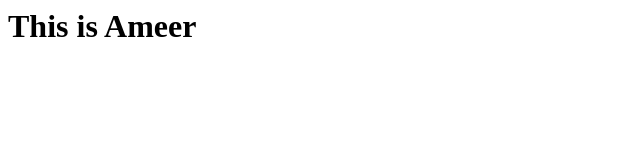
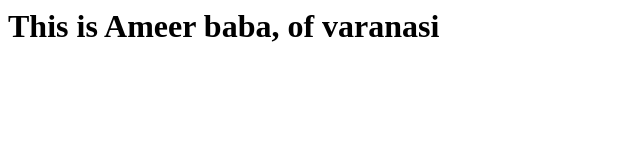
Before and after one commit to kahefdev/Ameer, a plain HTML site: page index.html in a window 1280 px wide. Shown: the whole page, without its empty margins (0-640 px from the left). Drawn offline with Linux system fonts and the light colour scheme.

Commit message:
Changes to index.html

```diff
--- a/index.html
+++ b/index.html
@@ -1 +1 @@
-<h1>This is Ameer</h1>
+<h1>This is Ameer baba, of varanasi</h1>
```
